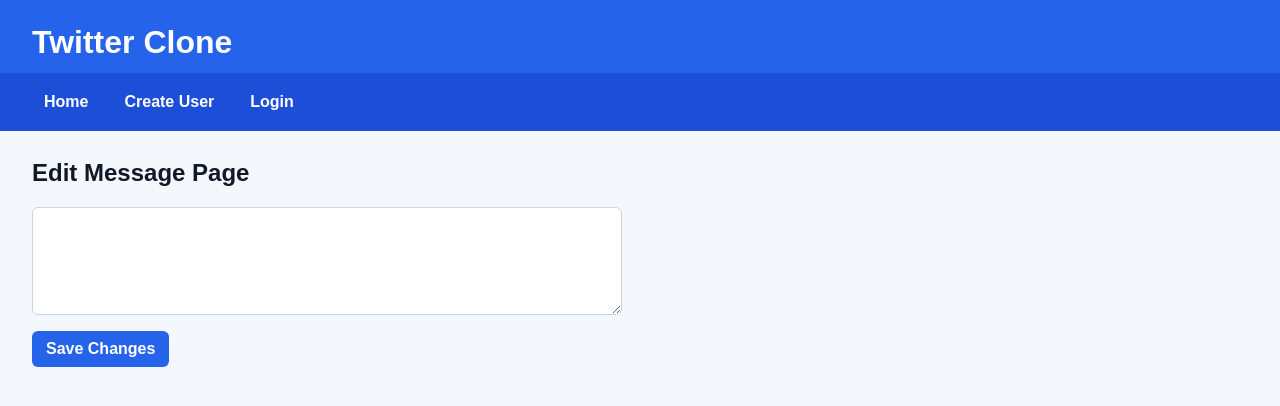
After one commit to preslielampitt/twitter_clone, a FastAPI app: template templates/edit_message.html in a window 1280 px wide. The commit adds this page. Shown: the top 406 px of the page. Run offline with FastAPI, Linux system fonts and the light colour scheme; the template is opened without the code that fills it, so the values that code supplies are empty.

Commit message:
added ability to edit/delete messages, delete a users account, and gave each user an avatar

```diff
--- a/db_create.py
+++ b/db_create.py
@@ -46,7 +46,8 @@ create table messages (
     id integer primary key,
     sender_id integer not null,
     message text not null,
-    created_at timestamp not null default current_timestamp
+    created_at timestamp not null default current_timestamp,
+    last_edited_at timestamp
     );
 '''
 cur.execute(sql)
--- a/main.py
+++ b/main.py
@@ -9,6 +9,7 @@ from fastapi.staticfiles import StaticFiles
 import uvicorn
 import sqlite3
 import re
+from urllib.parse import quote
 from markupsafe import Markup, escape
 
 app = FastAPI()
@@ -77,7 +78,7 @@ async def index(request: Request):
     con = sqlite3.connect('twitter_clone.db')
     cur = con.cursor()
     sql = """
-    SELECT messages.message, messages.created_at, users.username, users.age
+    SELECT messages.id, messages.message, messages.created_at, users.username, users.age, messages.last_edited_at
     FROM messages
     JOIN users ON messages.sender_id = users.id
     ORDER BY messages.created_at DESC;
@@ -85,10 +86,13 @@ async def index(request: Request):
     cur.execute(sql)
     for row in cur.fetchall():
         message = {
-            'text': linkify_message(row[0]),
-            'timestamp': row[1],
-            'username': row[2],
-            'age': row[3],
+            'id': row[0],
+            'text': linkify_message(row[1]),
+            'timestamp': row[2],
+            'username': row[3],
+            'age': row[4],
+            'last_edited_at': row[5],
+            'image_url': 'https://robohash.org/' + quote(row[3]) + '?set=set1&size=80x80',
         }
         messages.append(message)
     con.close()
@@ -235,5 +239,147 @@ async def create_user(request: Request):
         },
     )
 
+@app.get('/delete_message')
+async def delete_message(request: Request):
+    username = check_credentials(request)
+    if username is None:
+        return RedirectResponse(url='/login', status_code=302)
+
+    message_id = request.query_params.get('id')
+    user_id = get_user_id(username)
+
+    con = sqlite3.connect('twitter_clone.db')
+    cur = con.cursor()
+    cur.execute(
+        '''
+        DELETE FROM messages
+        WHERE id = ? AND sender_id = ?;
+        ''',
+        (message_id, user_id)
+    )
+    con.commit()
+    con.close()
+
+    return RedirectResponse(url='/', status_code=302)
+
+@app.get('/edit_message', response_class=HTMLResponse)
+async def edit_message(request: Request):
+    username = check_credentials(request)
+    if username is None:
+        return RedirectResponse(url='/login', status_code=302)
+
+    message_id = request.query_params.get('id')
+    new_message = request.query_params.get('message')
+    user_id = get_user_id(username)
+
+    con = sqlite3.connect('twitter_clone.db')
+    cur = con.cursor()
+
+    if new_message is not None:
+        cur.execute(
+            '''
+            UPDATE messages
+            SET message = ?, last_edited_at = current_timestamp
+            WHERE id = ? AND sender_id = ?;
+            ''',
+            (new_message, message_id, user_id)
+        )
+        con.commit()
+        con.close()
+        return RedirectResponse(url='/', status_code=302)
+
+    cur.execute(
+        '''
+        SELECT message
+        FROM messages
+        WHERE id = ? AND sender_id = ?;
+        ''',
+        (message_id, user_id)
+    )
+    row = cur.fetchone()
+    con.close()
+
+    if row is None:
+        return RedirectResponse(url='/', status_code=302)
+
+    return templates.TemplateResponse(
+        request=request,
+        name='edit_message.html',
+        context={
+            'is_logged_in': True,
+            'message_id': message_id,
+            'message_text': row[0],
+        },
+    )
+
+@app.get('/delete_user')
+async def delete_user(request: Request):
+    username = check_credentials(request)
+    if username is None:
+        return RedirectResponse(url='/login', status_code=302)
+
+    user_id = get_user_id(username)
+
+    con = sqlite3.connect('twitter_clone.db')
+    cur = con.cursor()
+
+    cur.execute('DELETE FROM messages WHERE sender_id = ?;', (user_id,))
+    cur.execute('DELETE FROM users WHERE id = ?;', (user_id,))
+
+    con.commit()
+    con.close()
+
+    response = RedirectResponse(url='/', status_code=302)
+    response.delete_cookie(key='username')
+    response.delete_cookie(key='password')
+    return response
+
+@app.get('/change_password', response_class=HTMLResponse)
+async def change_password(request: Request):
+    username = check_credentials(request)
+    if username is None:
+        return RedirectResponse(url='/login', status_code=302)
+
+    old_password = request.query_params.get('old_password')
+    new_password = request.query_params.get('new_password')
+    new_password_again = request.query_params.get('new_password_again')
+    error = None
+
+    if old_password is not None and new_password is not None and new_password_again is not None:
+        if new_password != new_password_again:
+            error = 'New passwords do not match.'
+        elif new_password == '':
+            error = 'New password cannot be blank.'
+        else:
+            con = sqlite3.connect('twitter_clone.db')
+            cur = con.cursor()
+            sql = """
+            UPDATE users
+            SET password = ?
+            WHERE username = ? AND password = ?;
+            """
+            cur.execute(sql, (new_password, username, old_password))
+            con.commit()
+            changed_rows = cur.rowcount
+            con.close()
+
+            if changed_rows == 0:
+                error = 'Old password is incorrect.'
+            else:
+                response = RedirectResponse(url='/', status_code=302)
+                response.set_cookie(key='username', value=username)
+                response.set_cookie(key='password', value=new_password)
+                return response
+
+    return templates.TemplateResponse(
+        request=request,
+        name='change_password.html',
+        context={
+            'is_logged_in': True,
+            'username': username,
+            'error': error,
+        },
+    )
+
 if __name__ == '__main__':
     uvicorn.run("main:app", host='127.0.0.1', port=8080, reload=True)
--- a/static/style.css
+++ b/static/style.css
@@ -104,6 +104,12 @@ img {
     max-width: 100%;
 }
 
+.avatar {
+    width: 64px;
+    height: 64px;
+    border-radius: 8px;
+}
+
 @media (max-width: 700px) {
     main {
         margin: 24px 16px;
--- a/templates/base.html
+++ b/templates/base.html
@@ -9,7 +9,9 @@
             <li><a href='/'>Home</a></li>
             {% if is_logged_in %}
             <li><a href='/create_message'>Create Message</a></li>
+            <li><a href='/change_password'>Change Password</a></li>
             <li><a href='/logout'>Logout</a></li>
+            <li><a href='/delete_user' onclick="return confirm('Are you sure you want to delete this account?')">Delete Account</a></li>
             {% else %}
             <li><a href='/create_user'>Create User</a></li>
             <li><a href='/login'>Login</a></li>
--- /dev/null
+++ b/templates/edit_message.html
@@ -0,0 +1,21 @@
+{% extends 'base.html' %}
+
+{% block content %}
+<h2>Edit Message Page</h2>
+
+{% if error %}
+<p class="error">{{ error }}</p>
+{% endif %}
+
+<form>
+    <input type="hidden" name="id" value="{{ message_id }}">
+
+    <p>
+        <textarea name="message" rows="5" cols="60">{{ message_text }}</textarea>
+    </p>
+
+    <p>
+        <input type="submit" value="Save Changes">
+    </p>
+</form>
+{% endblock %}
```
Also changed, not shown: templates/change_password.html (added, +18 -0 lines), templates/index.html (+8 -0 lines).
